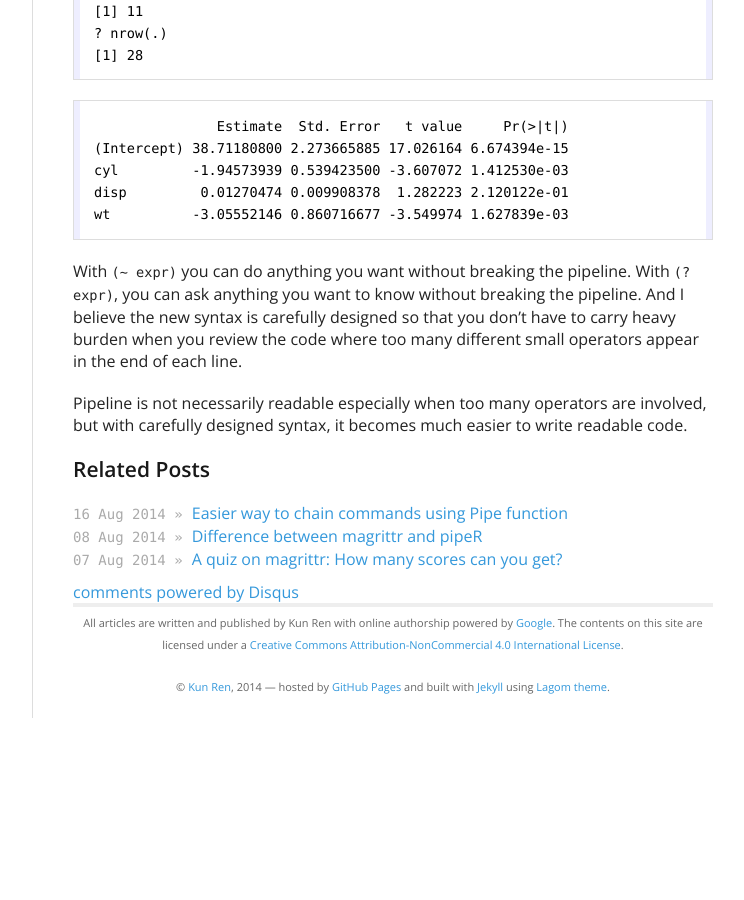
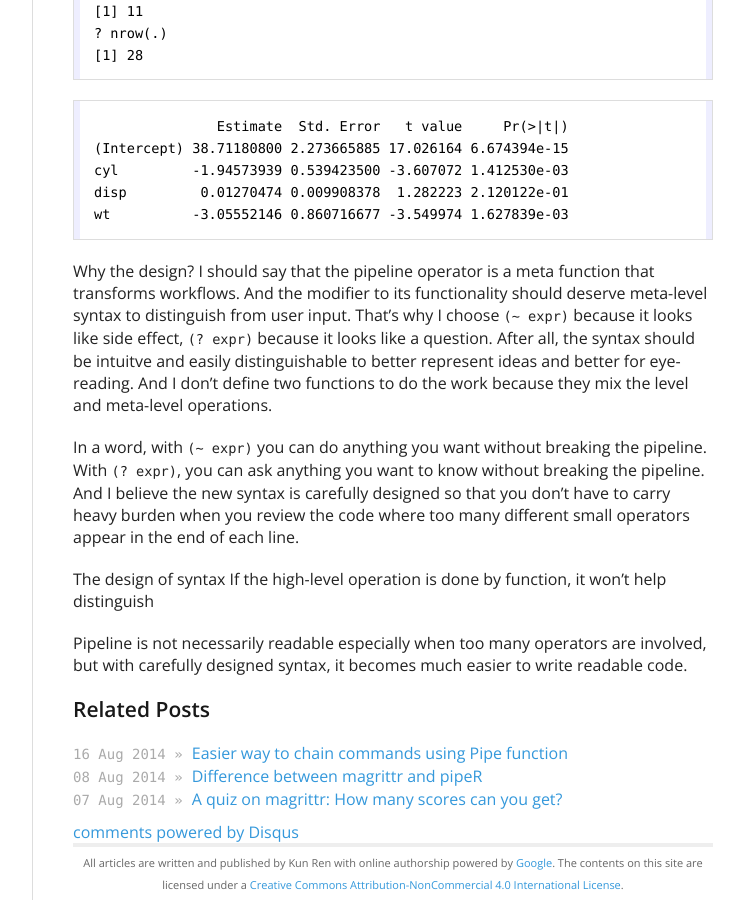
Before and after one commit to harryprince/renkun-ken.github.io, a Jekyll site: the page built from _posts/2014-08-23-more-operators-or-more-syntax.md, in a window 1280 px wide and 900 px high, scrolled down 3468 px. Shown: the whole window, without its empty margins (378-1122 px from the left). Built offline with Jekyll 4.4.1, drawn with Linux system fonts in a browser that asks for light colours; nearby versions of some CDN libraries; Markdown is read by kramdown in place of the engine named in the settings; comment, search, counter and statistics services are not loaded; before the commit the page ends 4186 px from its top, so only the background shows below that; some of the changed text lies outside the part shown.

Commit message:
update post

````diff
--- a/_posts/2014-08-23-more-operators-or-more-syntax.md
+++ b/_posts/2014-08-23-more-operators-or-more-syntax.md
@@ -48,7 +48,7 @@ Datsun 710    22.8   4  108  93 3.85 2.320 18.61  1  1    4    1
 
 The side-effect syntax can be best described as **Just add `~` to the left side of lambda expression to make it side effect**.
 
-As I mentioned in beginning, pipelined expressions are not necessarily human-readable. Let me show you why, with the side effect piping examples.
+As I mentioned in the beginning, pipelined expressions are not necessarily human-readable. Let me show you why, with the side effect piping examples.
 
 Suppose we are dealing with some example data like `mtcars`. We can use forward piping mechanism to construct a pipeline to process the data from the beginning to the end. This time we need to do some intermediate work that should not interrupt the pipeline. In practice, the work can often be logging and printing so that we can make sure the data and pipeline works correctly.
 
@@ -156,6 +156,10 @@ disp         0.01270474 0.009908378  1.282223 2.120122e-01
 wt          -3.05552146 0.860716677 -3.549974 1.627839e-03
 ```
 
-With `(~ expr)` you can do anything you want without breaking the pipeline. With `(? expr)`, you can ask anything you want to know without breaking the pipeline. And I believe the new syntax is carefully designed so that you don't have to carry heavy burden when you review the code where too many different small operators appear in the end of each line.
+Why the design? I should say that the pipeline operator is a meta function that transforms workflows. And the modifier to its functionality should deserve meta-level syntax to distinguish from user input. That's why I choose `(~ expr)` because it looks like side effect, `(? expr)` because it looks like a question. After all, the syntax should be intuitve and easily distinguishable to better represent ideas and better for eye-reading. And I don't define two functions to do the work because they mix the level and meta-level operations.
+
+In a word, with `(~ expr)` you can do anything you want without breaking the pipeline. With `(? expr)`, you can ask anything you want to know without breaking the pipeline. And I believe the new syntax is carefully designed so that you don't have to carry heavy burden when you review the code where too many different small operators appear in the end of each line.
+
+The design of syntax If the high-level operation is done by function, it won't help distinguish
 
 Pipeline is not necessarily readable especially when too many operators are involved, but with carefully designed syntax, it becomes much easier to write readable code.
````
Also changed, not shown: _src/2014-08-23-more-operators-or-more-syntax.Rmd (+6 -2 lines).
